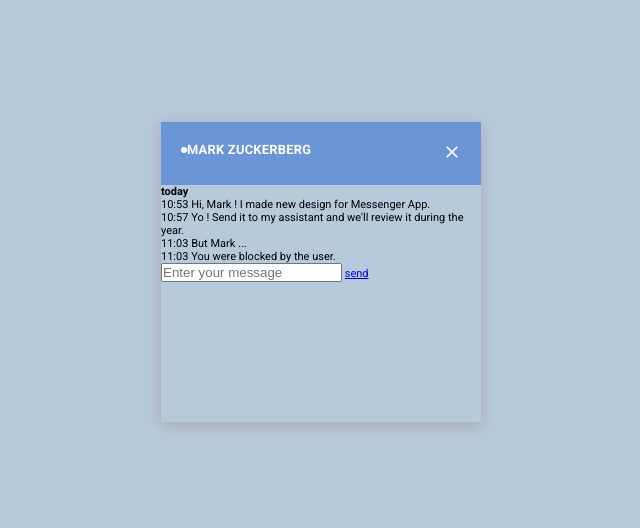
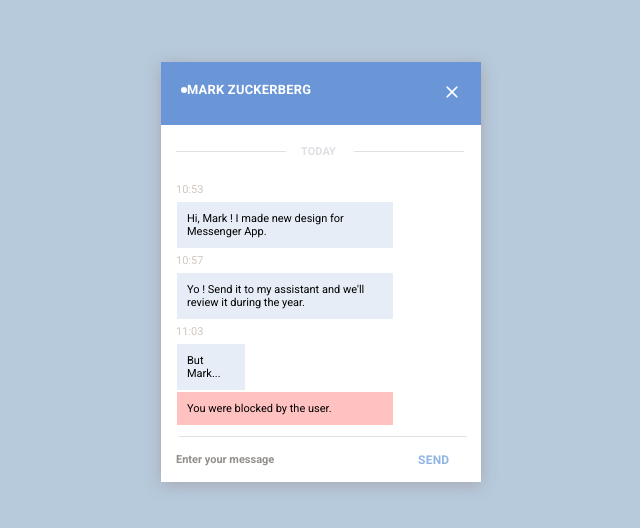
Before and after one commit to Desy16/frontLoops-challenges, a plain HTML site: page Loop 1 - Step 4/assets/index.html in a window 1280 px wide. Shown: the part 128-656 px from the top of the page, without its empty margins (319-959 px from the left). Drawn offline with Linux system fonts and the light colour scheme.

Commit message:
second insertion of css code - challenge 4

```diff
--- a/Loop 1 - Step 4/assets/index.html
+++ b/Loop 1 - Step 4/assets/index.html
@@ -18,10 +18,16 @@
               <img src="img/close.svg" alt="image close" class="img-close">
             </a>
         </div>
-        <div class="msg-body-wrapper">
-          <h4 class="title-today-wrap">
-            today
-          </h4>
+        <div class="body-wrapper">
+
+          <div class="today-wrapper">
+              <span class="hr-left"></span>
+              <h4 class="title-today-wrap">
+                  today
+                </h4>
+              <span class="hr-rigth"></span>
+          </div>
+
           <div class="hours-msg-content-left">
             <span class="item-hour">10:53</span>
             <span class="item-msg">
@@ -36,20 +42,19 @@
           </div>
           <div class="hours-msg-content-left">
               <span class="item-hour">11:03</span>
-              <span class="item-msg">
-                But Mark ...
+              <span class="item-msg-small">
+                But Mark...
               </span>
           </div>
           <div class="hours-msg-content-right">
-              <span class="item-hour">11:03</span>
-              <span class="item-msg">
+              <span class="item-msg-user">
                 You were blocked by the user.
               </span>
           </div>
+          <span class="hr-hori"></span>
           <div class="submit-input-wrap">
-              <input type="text" placeholder="Enter your message" class="text-input" />
-
-              <a href="#" class="item-msg">
+              <h4 class="input-msg">Enter your message</h4>
+              <a href="#" class="item-msg-send">
                   send
               </a>
           </div>
--- a/Loop 1 - Step 4/assets/styles.css
+++ b/Loop 1 - Step 4/assets/styles.css
@@ -21,7 +21,7 @@ body {
 }
 
 
-/*-------MARK ZUCKERBERG-------*/
+/*-------MARK WRAP-------*/
 .main-wrapper {
     display: flex;
     justify-content: center;
@@ -32,9 +32,11 @@ body {
 
 .section-wrapper {
     width: 25%;
-    height: 300px;
+    height: 100%;
     max-width: 100%;
     box-shadow: 0 3px 15px rgba(146, 101, 101, 0.35);
+    background-color: #fff;
+
 }
 
 .mark-wrap {
@@ -64,3 +66,108 @@ body {
     background-color: #fff;
     margin: 5px 0;
 }
+
+/*-------BODY WRAPPER-------*/
+/*.body-wrapper {
+}*/
+
+.today-wrapper {
+    display: grid;
+    grid-template-columns: auto 40px auto;
+    margin-right: 5px;
+}
+
+.title-today-wrap {
+    text-align: center;
+    text-transform: uppercase;
+    margin: 20px 0;
+    color: #dee0e4;
+}
+
+/*.hours-msg-content-left {
+
+}*/
+
+.item-hour {
+    display: block;
+    margin-bottom: 5px;
+    margin-top: 5px;
+    margin-left: 15px;
+    color: #d2c6be;
+}
+
+.item-msg, .item-msg-small {
+    border: 1px solid white;
+    margin-left: 15px;
+    padding: 10px;
+    display: inline-block;
+    background-color: #e6edf6;
+}
+
+.item-msg {
+    width: 68%;
+}
+
+.item-msg-small {
+    width: 22%;
+}
+
+.item-msg-user {
+    border: 1px solid white;
+    margin-left: 15px;
+    padding: 10px;
+    display: inline-block;
+    width: 68%;
+    background-color: #ffc2c1;
+}
+
+.hr-rigth, .hr-left {
+    display: block;
+    content: " ";
+    height: 1px;
+    width: 80%;
+    color: #dee0e4;
+    background-color: #dee0e4;
+    margin: 26px 20px 5px 15px;
+}
+
+.hours-msg-content-right {
+    /*position: absolute;
+    top: 55%;
+    left: 43%;
+    margin-bottom: 10px;
+    transform: translate(-20%, -20%);*/
+}
+
+.submit-input-wrap {
+    display: grid;
+    padding: 15px 15px;
+    background-color: #fff;
+    grid-template-columns: 1fr 48px;
+}
+
+.input-msg {
+    color: #928e8b;
+}
+
+.item-msg-send {
+    text-transform: uppercase;
+    text-decoration: none;
+    font-weight: bold;
+    letter-spacing: 0.25px;
+    color: #90b5e4;
+    font-size: 12px;
+}
+
+.hr-hori {
+    display: block;
+    content: " ";
+    height: 1px;
+    width: 90%;
+    color: #dee0e4;
+    background-color: #dee0e4;
+    margin-top: 10px;
+    margin-bottom: 1px;
+    margin-right: 18px;
+    margin-left: 18px;
+}
```
